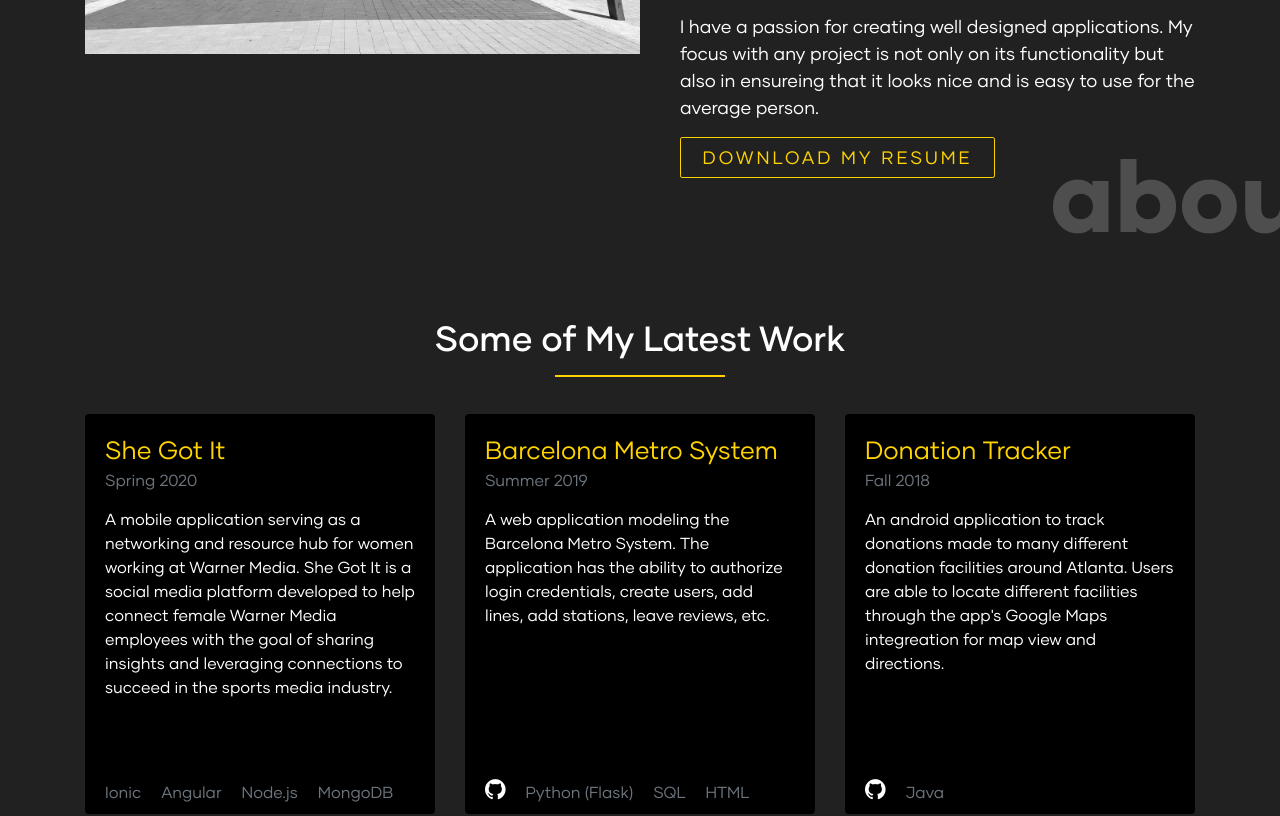
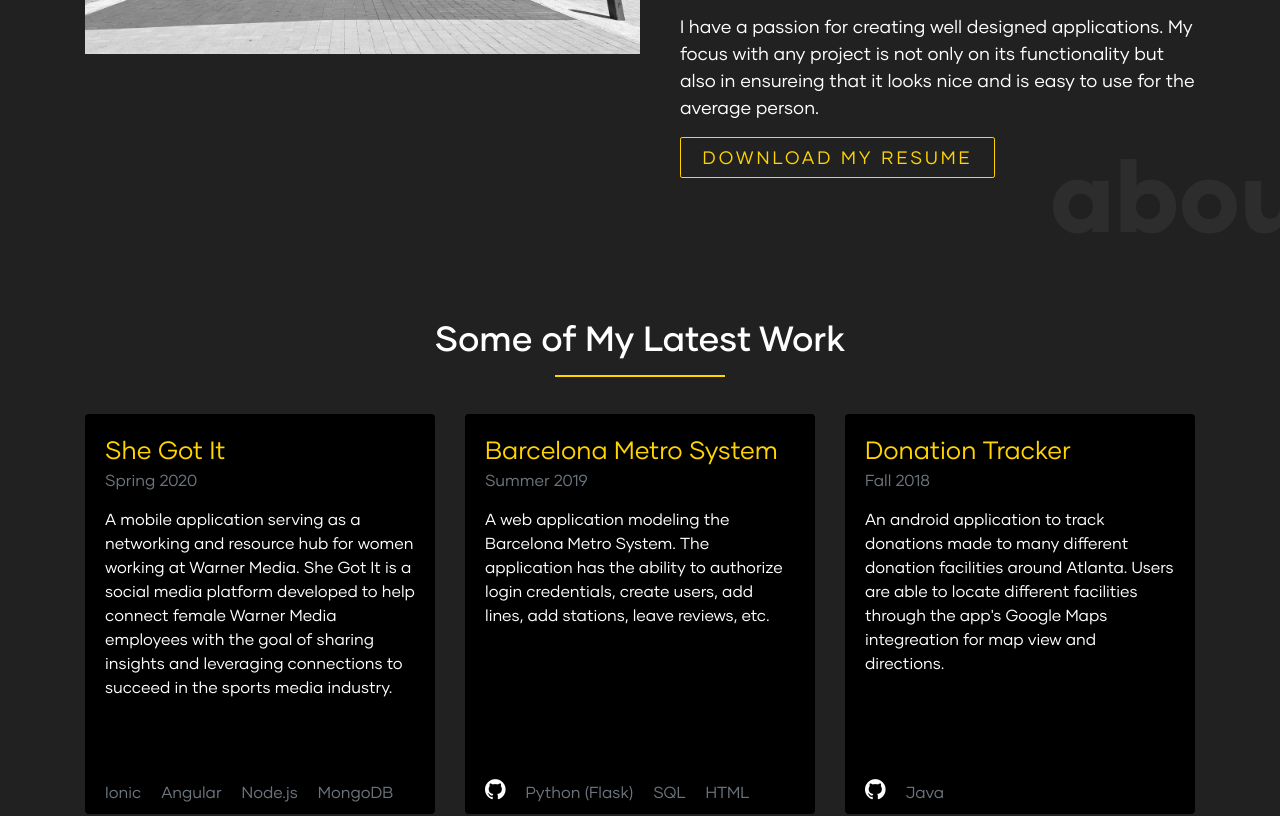
Before and after one commit to rohunna64/Portfolio-Website, a React (Create React App) app in the folder client/: page / in a window 1280 px wide. Shown: the part 1260-2076 px from the top of the page. Built offline with nearby package versions, Linux system fonts and the light colour scheme.

Commit message:
tryna fix opacity levels

```diff
--- a/client/src/index.css
+++ b/client/src/index.css
@@ -223,7 +223,7 @@
 .bgdAbout {
     color: white;
     font-family: 'Gilmer heavy';
-    opacity: 20%;
+    opacity: 0.05;
     font-size: 100px;
     text-align: right;
     margin-top: -50px;
@@ -294,7 +294,7 @@
 .bgdProjects {
     color: white;
     font-family: 'Gilmer heavy';
-    opacity: 5%;
+    opacity: 0.05;
     font-size: 100px;
     text-align: right;
     margin-top: 30px;
@@ -405,7 +405,7 @@
 .bgdContact {
     color: white;
     font-family: 'Gilmer heavy';
-    opacity: 5%;
+    opacity: 0.05;
     font-size: 100px;
     text-align: left;
     margin-top: -70px;
```
